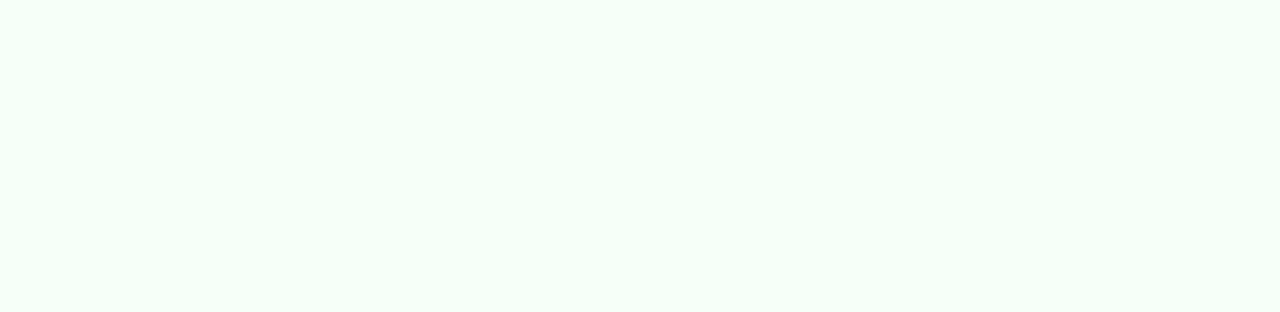
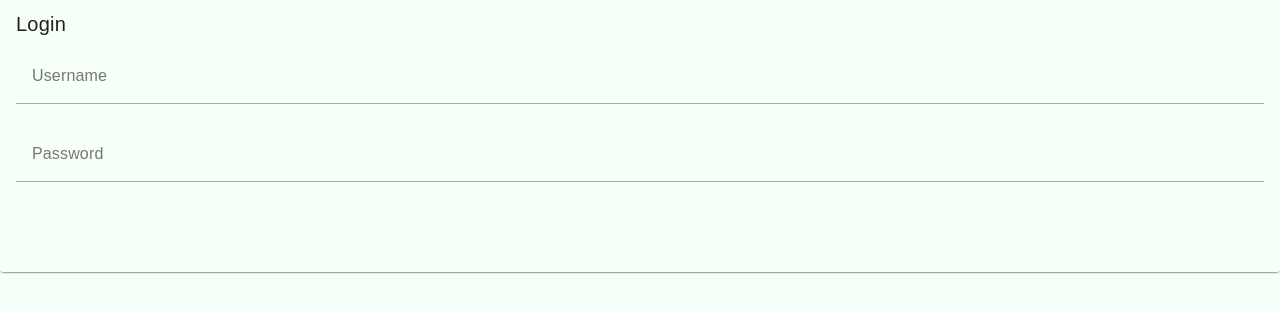
Before and after one commit to jwted/MentalHealthCare, a Vue app in the folder frontend/: page /login in a window 1280 px wide. Before the commit this address had no page. Shown: the top 312 px of the page. Built offline with nearby package versions, Linux system fonts and the light colour scheme.

Commit message:
start login form

```diff
--- a/frontend/src/components/Navbar.vue
+++ b/frontend/src/components/Navbar.vue
@@ -31,7 +31,7 @@
     </div>
     <ul>
       <li>
-        <router-link to="/"><Button :text="'Login'"></Button></router-link>
+        <router-link :to='{name:"login"}'><Button :text="'Login'"></Button></router-link>
       </li>
       <li>
         <router-link to="/"><Button :text="'Register'"></Button></router-link>
--- a/frontend/src/router/index.js
+++ b/frontend/src/router/index.js
@@ -1,6 +1,7 @@
 import { createRouter, createWebHistory } from 'vue-router'
 import HomeView from '../views/HomeView.vue'
 import LandingPage from '@/views/LandingPage.vue'
+import LoginView from '@/views/LoginView.vue'
 
 const router = createRouter({
   history: createWebHistory(import.meta.env.BASE_URL),
@@ -15,12 +16,12 @@ const router = createRouter({
       name: 'home',
       component: HomeView
     },
-    // {
-    //   path: '/login',
-    //   name: 'login',
-    //   component: loginView,
-    //   meta: { requiresAuth: true},
-    // },
+    {
+      path: '/login',
+      name: 'login',
+      component: LoginView,
+      //meta: { requiresAuth: true},
+    },
     {
       path: '/users',
       name: '/users/{userId}',
--- /dev/null
+++ b/frontend/src/views/LoginView.vue
@@ -0,0 +1,38 @@
+<template>
+  <v-form>
+    <v-card>
+      <v-card-title>Login</v-card-title>
+      <v-card-text>
+        <v-text-field
+          label="Username"
+          outlined
+          v-model="username"
+        ></v-text-field>
+        <v-text-field
+          label="Password"
+          outlined
+          v-model="password"
+          type="password"
+        ></v-text-field>
+      </v-card-text>
+      <v-card-actions>
+        <v-btn color="primary">Login</v-btn>
+      </v-card-actions>
+    </v-card>
+  </v-form>
+</template>
+
+<script>
+export default {
+    data() {
+        return {
+        username: "",
+        password: "",
+        };
+    },
+}
+</script>
+
+<style>
+
+</style>
```
